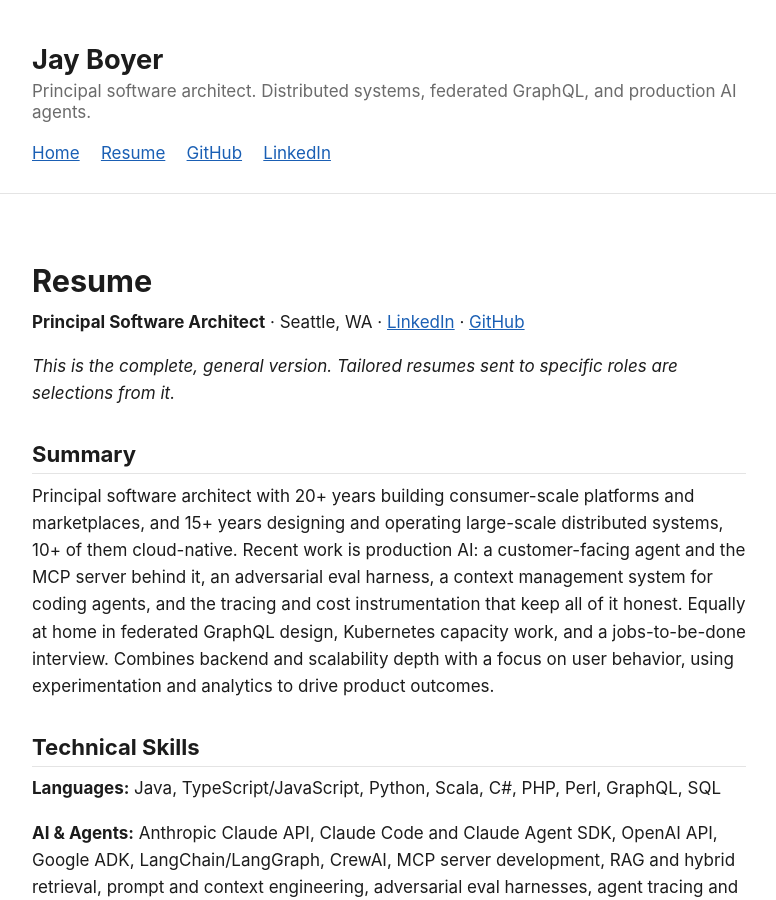
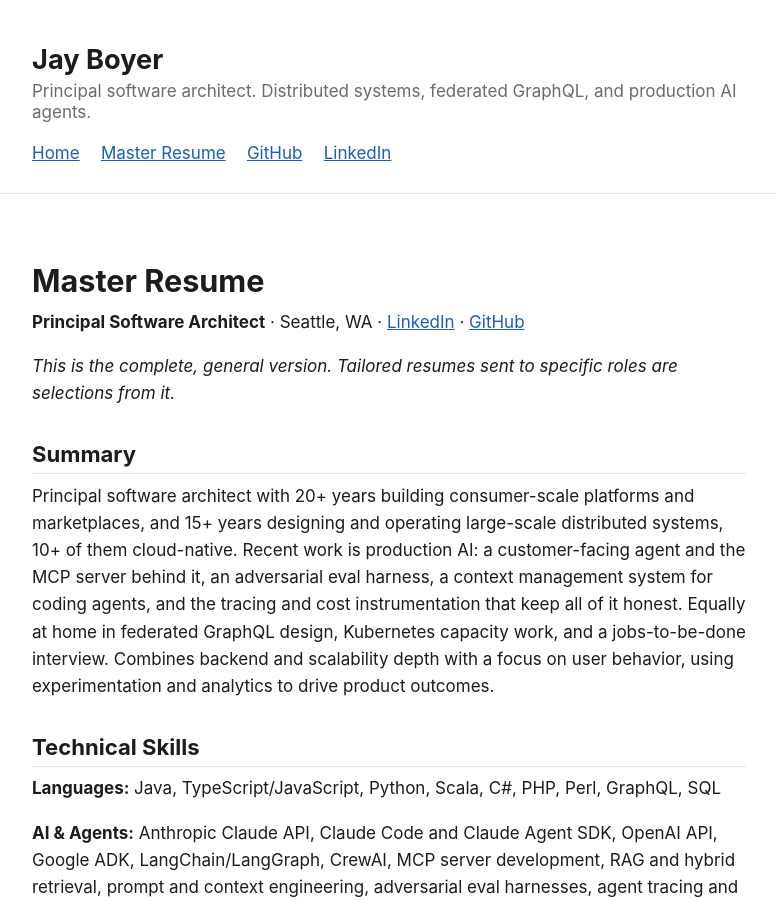
Before and after one commit to jaysonboyer/jaysonboyer.github.io, a Jekyll site: the page built from resume.md, in a window 1280 px wide and 900 px high. Shown: the whole window, without its empty margins (251-1027 px from the left). Built offline with Jekyll 4.4.1, drawn with Linux system fonts in a browser that asks for light colours.

Commit message:
Label the resume page Master Resume
Co-Authored-By: Claude Fable 5.1 <noreply@anthropic.com>

```diff
--- a/_config.yml
+++ b/_config.yml
@@ -13,7 +13,7 @@ github_username: jaysonboyer
 nav:
   - title: Home
     url: /
-  - title: Resume
+  - title: Master Resume
     url: /resume/
   - title: GitHub
     url: https://github.com/jaysonboyer
--- a/resume.md
+++ b/resume.md
@@ -1,6 +1,6 @@
 ---
 layout: page
-title: Resume
+title: Master Resume
 permalink: /resume/
 ---
 
```
